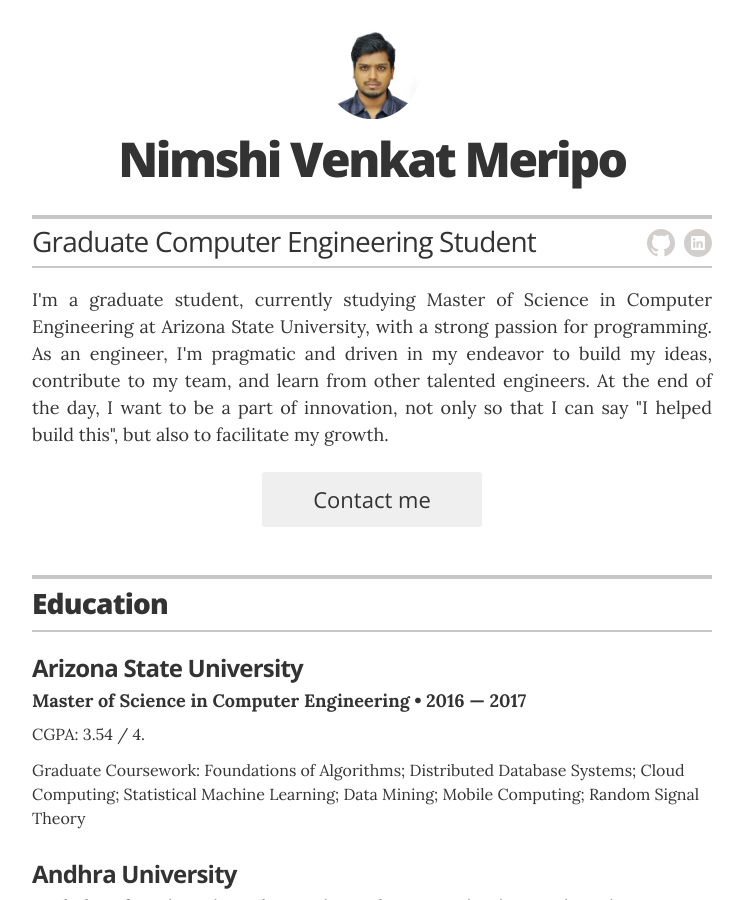
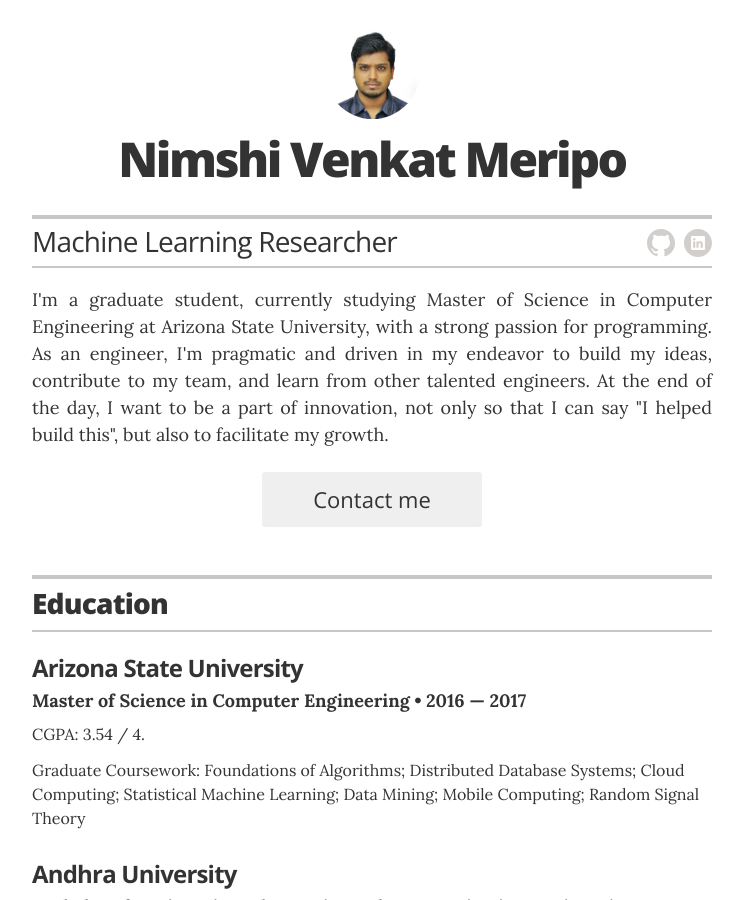
Before and after one commit to nmeripo/resume, a Jekyll site: the page built from index.html, in a window 1280 px wide and 900 px high. Shown: the whole window, without its empty margins (268-1012 px from the left). Built offline with Jekyll 4.4.1, drawn with Linux system fonts in a browser that asks for light colours.

Commit message:
Update resume_title

```diff
--- a/_config.yml
+++ b/_config.yml
@@ -11,7 +11,7 @@ sass:
 # Resume settings
 resume_avatar:                  "true"
 resume_name:                    "Nimshi Venkat Meripo"
-resume_title:                   "Graduate Computer Engineering Student"
+resume_title:                   "Machine Learning Researcher"
 resume_contact_email:
   "nimshispacevenkat@gmail.com"
 
```
